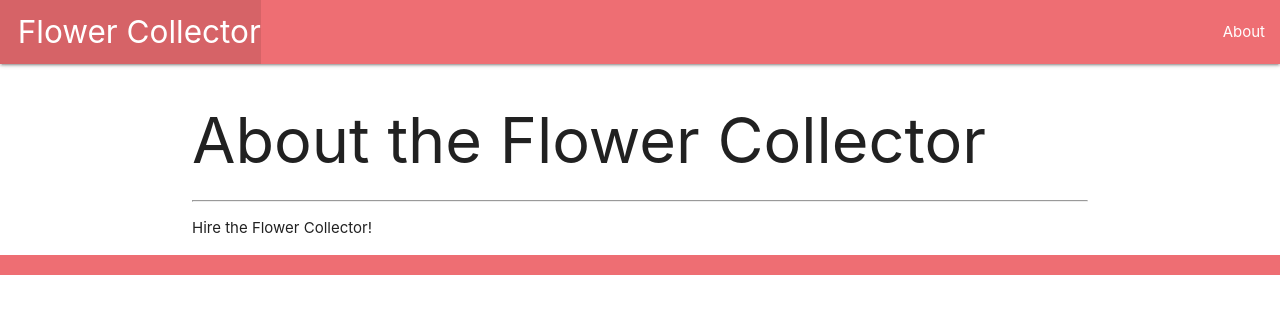
After one commit to SaidNivek/flowercollector, a Django app: page /about/ in a window 1280 px wide. The commit adds this page. Shown: the top 314 px of the page. Run offline with Django 4.2, Linux system fonts and the light colour scheme.

Commit message:
Add base template, about page, and materialize.css connection

```diff
--- /dev/null
+++ b/main_app/templates/about.html
@@ -0,0 +1,8 @@
+{% extends 'base.html' %}
+{% block content %}
+
+<h1>About the Flower Collector</h1>
+<hr>
+<p>Hire the Flower Collector!</p>
+
+{% endblock %}
--- /dev/null
+++ b/main_app/templates/base.html
@@ -0,0 +1,31 @@
+<!DOCTYPE html>
+<html lang="en">
+<head>
+  <meta charset="UTF-8">
+  <meta name="viewport" content="width=device-width, initial-scale=1.0">
+  <meta http-equiv="X-UA-Compatible" content="ie=edge">
+  <title>Flower Collector</title>
+  <link rel="stylesheet" href="https://cdnjs.cloudflare.com/ajax/libs/materialize/1.0.0/css/materialize.min.css">
+</head>
+<body>
+  <header class="navbar-fixed">
+    <nav>
+      <div class="nav-wrapper">
+        <ul>
+          <li><a href="/" class="left brand-logo">&nbsp;&nbsp;Flower Collector</a></li>
+        </ul>
+        <ul class="right">
+          <li><a href="/about">About</a></li>
+        </ul>
+      </div>
+    </nav>
+  </header>
+  <main class="container">
+    {% block content %}
+    {% endblock %}
+  </main>
+  <footer class="page-footer">
+    <div class="right">All Rights Reserved, &copy; 2023 Flower Collector &nbsp;</div>
+  </footer>
+</body>
+</html>
--- a/main_app/templates/home.html
+++ b/main_app/templates/home.html
@@ -3,7 +3,7 @@
 <head>
     <meta charset="UTF-8">
     <meta name="viewport" content="width=device-width, initial-scale=1.0">
-    <title>Document</title>
+    <title>Flower Collector</title>
 </head>
 <body>
     <h1>Home</h1>
--- a/main_app/urls.py
+++ b/main_app/urls.py
@@ -3,4 +3,5 @@ from . import views
 
 urlpatterns = [
     path('', views.home, name='home'),
+    path('about/', views.about, name='about'),
 ]
--- a/main_app/views.py
+++ b/main_app/views.py
@@ -6,3 +6,7 @@ from django.shortcuts import render
 def home(request):
   # Include an .html file extension - unlike when rendering EJS templates
   return render(request, 'home.html')
+
+def about(request):
+  # Include an .html file extension - unlike when rendering EJS templates
+  return render(request, 'about.html')
```
